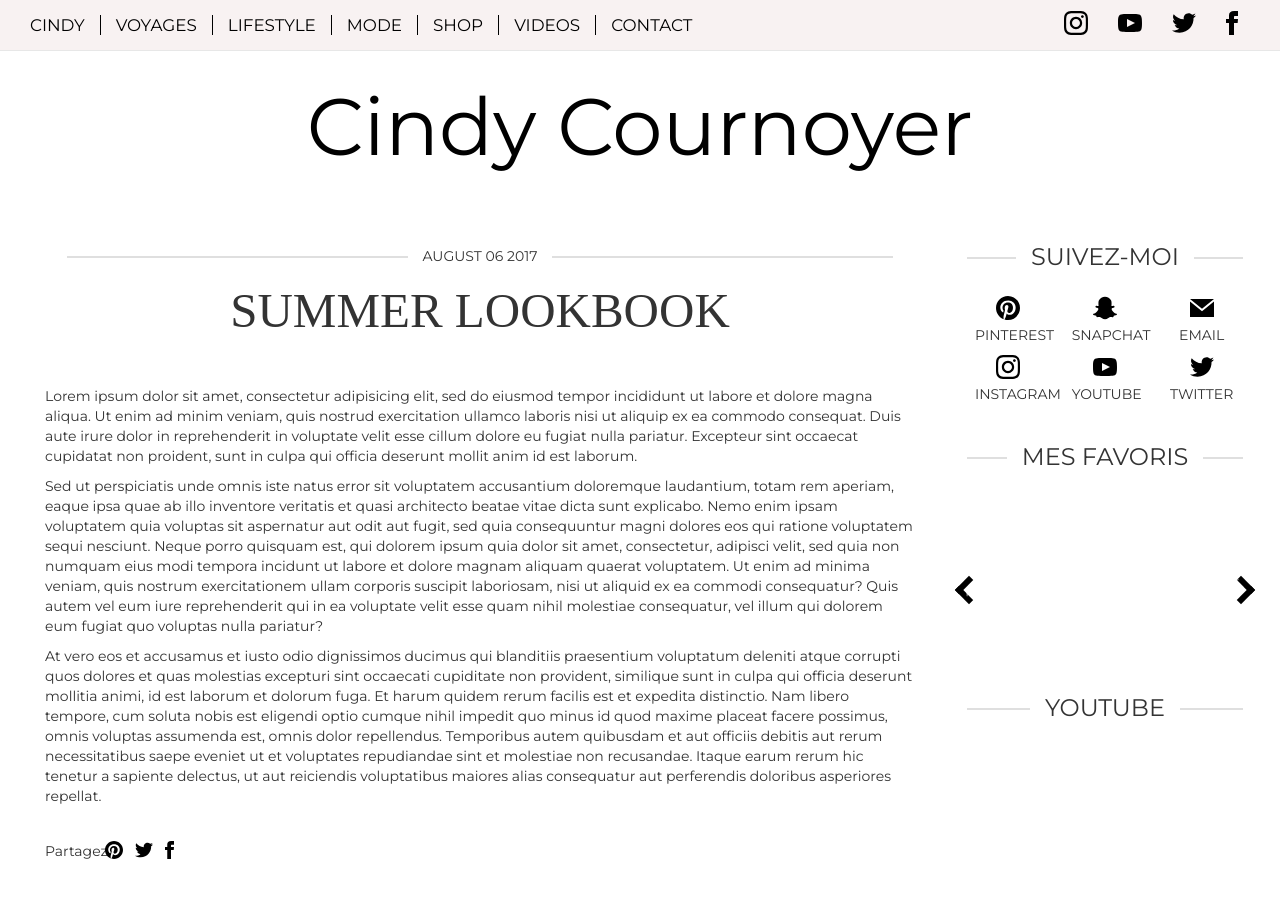
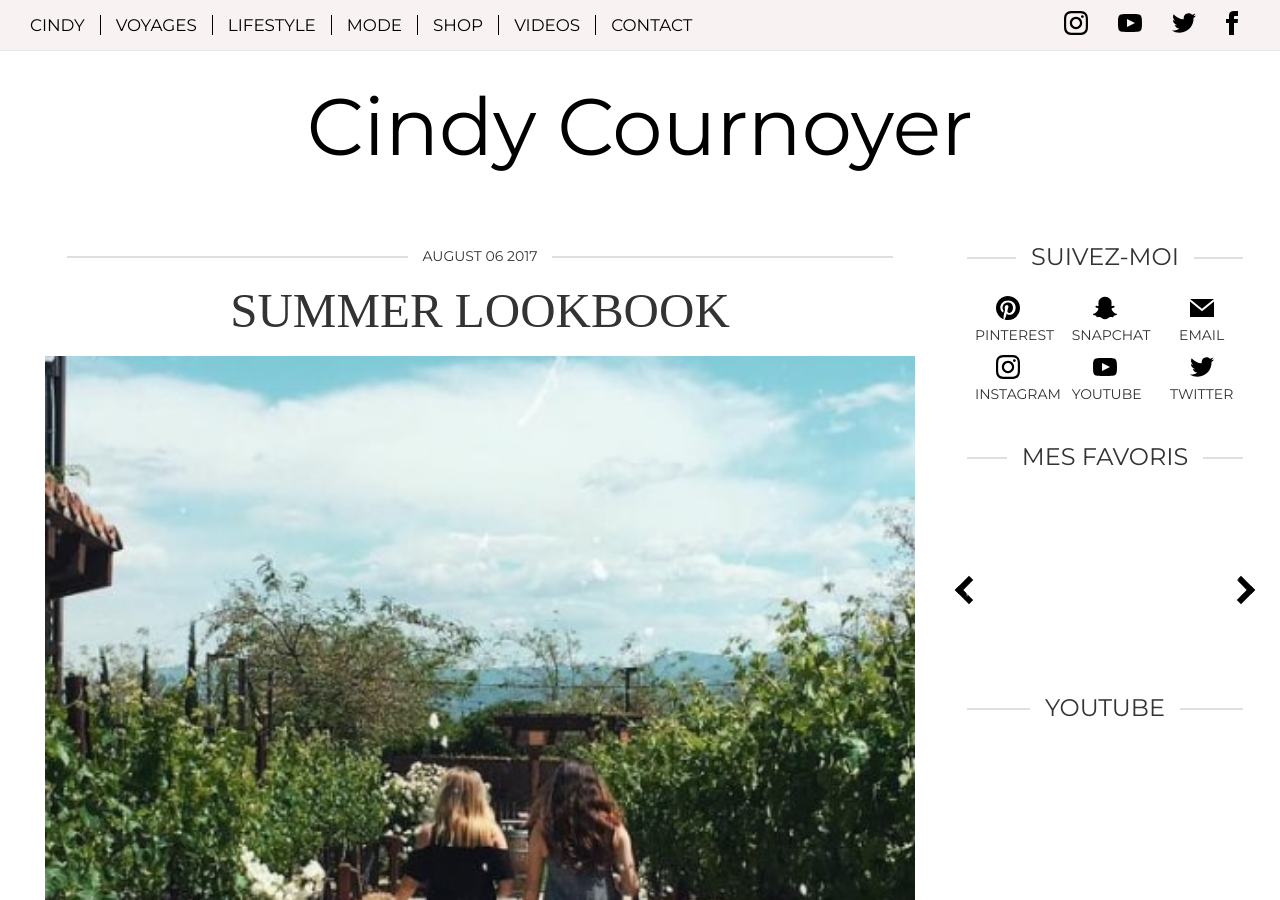
Before and after one commit to lpboucher/cindy-cournoyer, a Jekyll site: the page built from _posts/2017-08-06-summer-lookbook.md, in a window 1280 px wide and 900 px high. Built offline with Jekyll 4.4.1, drawn with Linux system fonts in a browser that asks for light colours; nearby versions of some CDN libraries; some web fonts are replaced; comment, search, counter and statistics services are not loaded.

Commit message:
Update 2017-08-06-summer-lookbook.md

```diff
--- a/_posts/2017-08-06-summer-lookbook.md
+++ b/_posts/2017-08-06-summer-lookbook.md
@@ -3,7 +3,7 @@ layout: post
 title: Summer Lookbook
 categories: Mode
 key: 'feature4'
-thumb: 'assets/img/lookbook.jpg'
+thumb: '/assets/img/lookbook.jpg'
 country: ''
 comments: true
 ---
```
